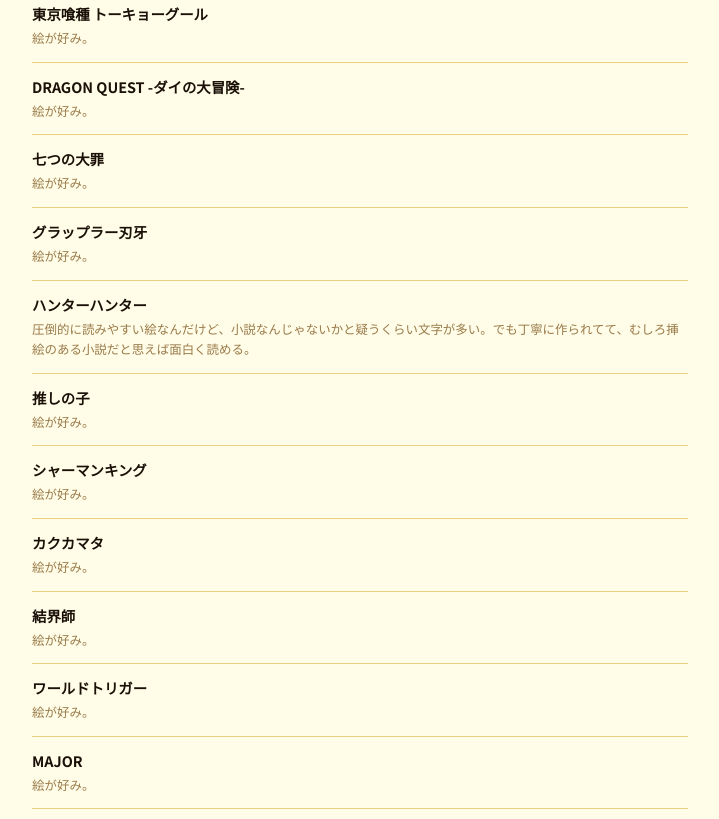
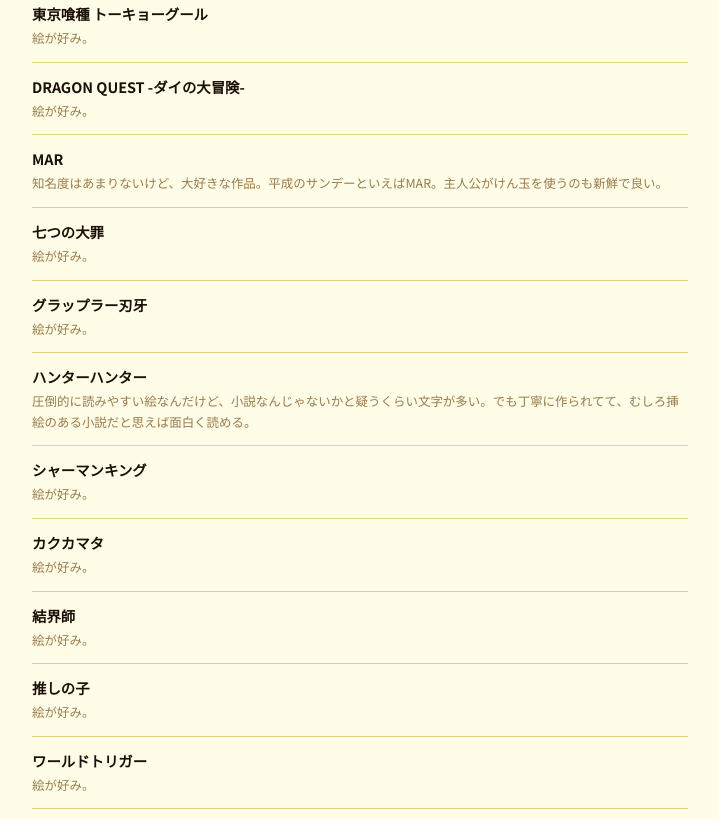
Before and after one commit to Azaleacreativeroom888/fan-manga, a plain HTML site: page ranking.html in a window 1280 px wide. Shown: the part 2620-3439 px from the top of the page, without its empty margins (280-999 px from the left). Drawn offline with Linux system fonts and the light colour scheme.

Commit message:
Update ranking list with new titles and comments
Added new titles and comments for several items in the ranking list.

```diff
--- a/ranking.html
+++ b/ranking.html
@@ -417,6 +417,13 @@ footer{position:relative;z-index:10;background:var(--bg3);border-top:3px solid v
 
     <li class="rest-item">
       <div class="rest-body">
+        <div class="rest-title">MAR</div>
+        <div class="rest-comment">知名度はあまりないけど、大好きな作品。平成のサンデーといえばMAR。主人公がけん玉を使うのも新鮮で良い。</div>
+      </div>
+    </li>
+
+    <li class="rest-item">
+      <div class="rest-body">
         <div class="rest-title">七つの大罪</div>
         <div class="rest-comment">絵が好み。</div>
       </div>
@@ -438,13 +445,6 @@ footer{position:relative;z-index:10;background:var(--bg3);border-top:3px solid v
 
     <li class="rest-item">
       <div class="rest-body">
-        <div class="rest-title">推しの子</div>
-        <div class="rest-comment">絵が好み。</div>
-      </div>
-    </li>
-
-    <li class="rest-item">
-      <div class="rest-body">
         <div class="rest-title">シャーマンキング</div>
         <div class="rest-comment">絵が好み。</div>
       </div>
@@ -460,6 +460,13 @@ footer{position:relative;z-index:10;background:var(--bg3);border-top:3px solid v
     <li class="rest-item">
       <div class="rest-body">
         <div class="rest-title">結界師</div>
+        <div class="rest-comment">絵が好み。</div>
+      </div>
+    </li>
+
+    <li class="rest-item">
+      <div class="rest-body">
+        <div class="rest-title">推しの子</div>
         <div class="rest-comment">絵が好み。</div>
       </div>
     </li>
@@ -559,7 +566,7 @@ footer{position:relative;z-index:10;background:var(--bg3);border-top:3px solid v
     <li class="rest-item">
       <div class="rest-body">
         <div class="rest-title">五等分の花嫁</div>
-        <div class="rest-comment">絵が好み。</div>
+        <div class="rest-comment">最初は「え～ラブコメか～」って思ってたんだけど、絵は上手いし、誰と結婚するか分からないからちょっとミステリー要素があるのも良い。</div>
       </div>
     </li>
 
```
